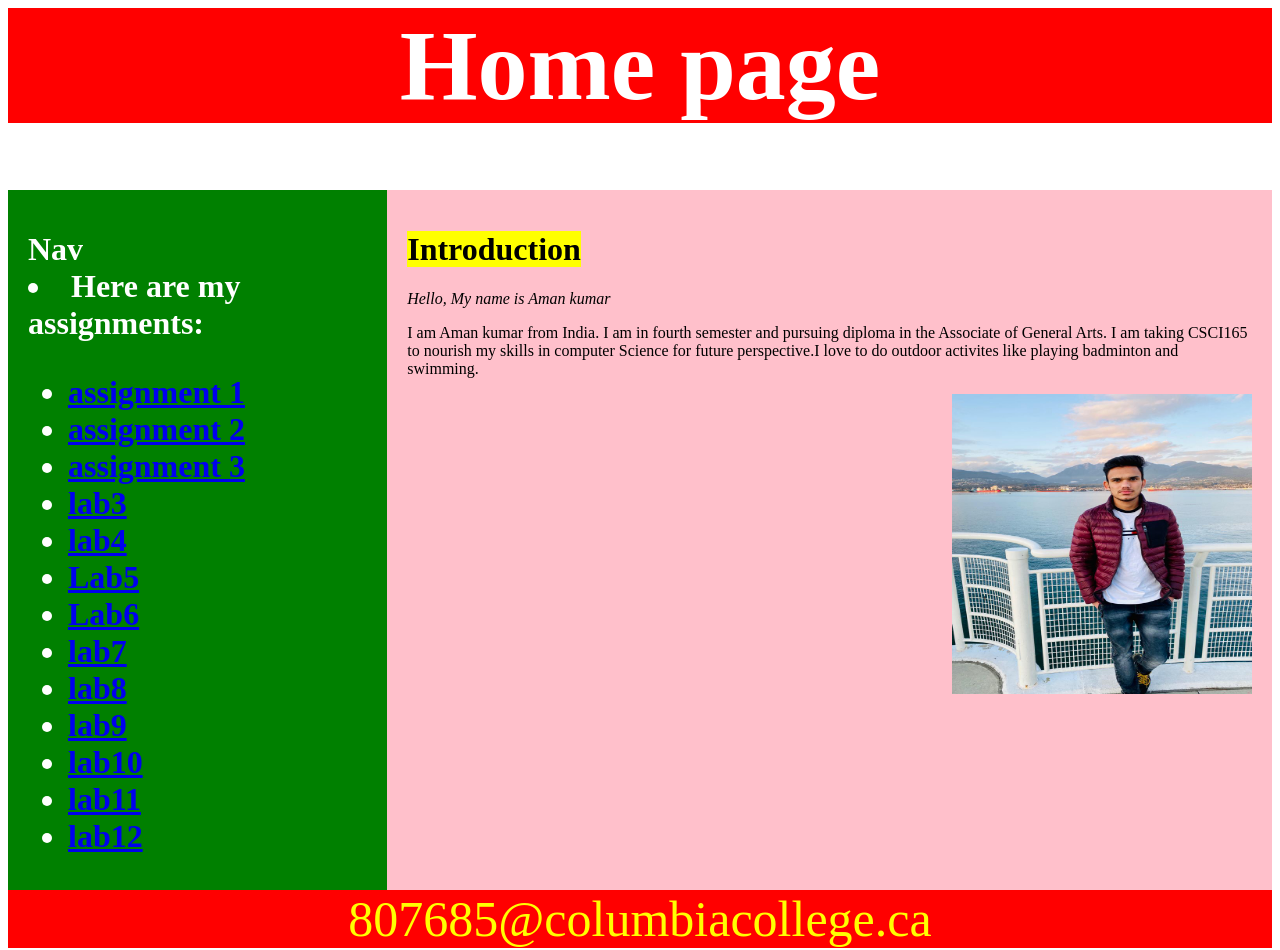
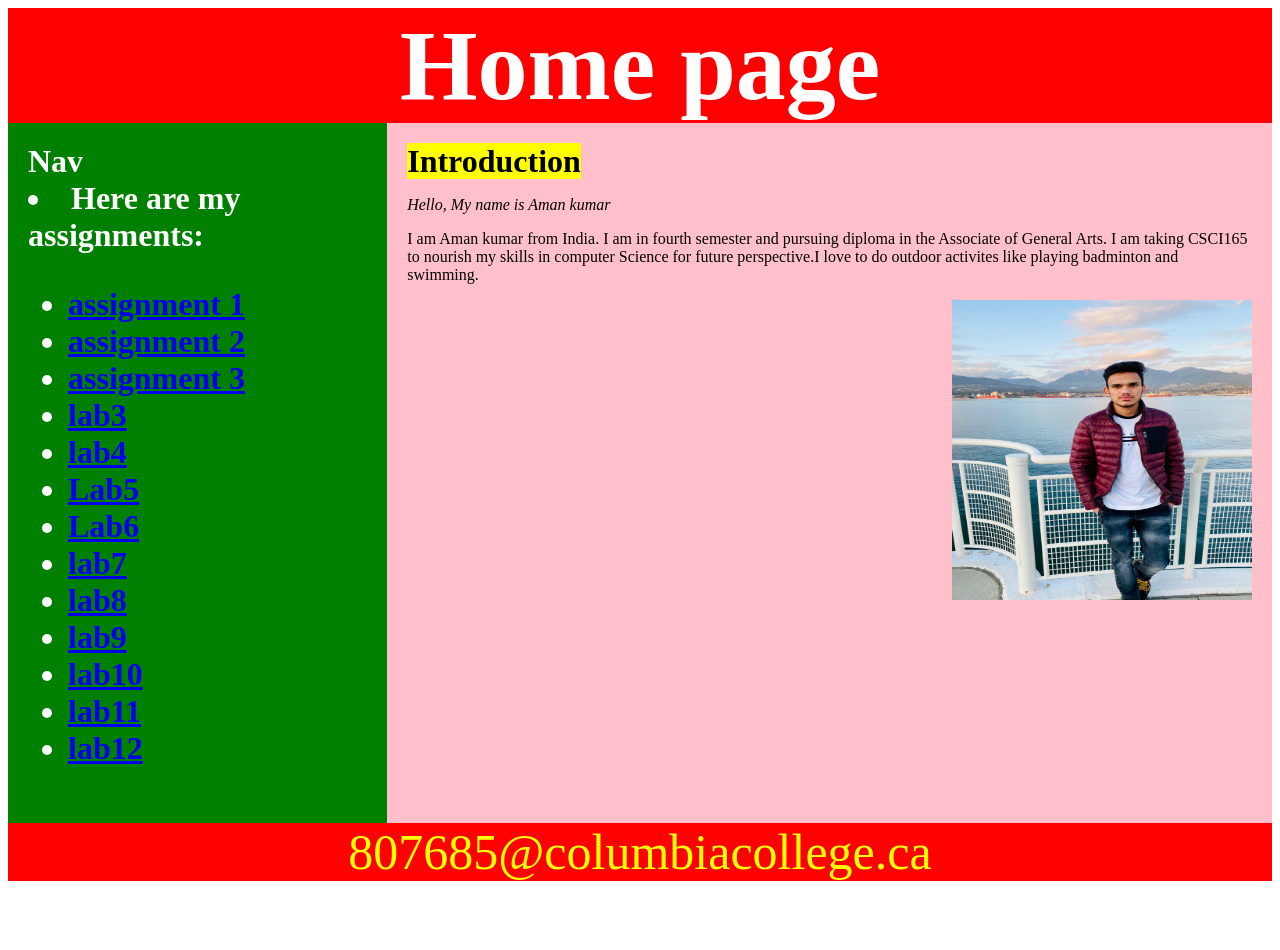
Before and after one commit to 807685/csci165, a plain HTML site: page index.html in a window 1280 px wide. After the commit the page ends 889 px from the top, so only its background shows below. Drawn offline with Linux system fonts and the light colour scheme.

Commit message:
..
fix mistakes

```diff
--- a/index.html
+++ b/index.html
@@ -18,8 +18,8 @@
   box-sizing: border-box;
 }
 
-hi{
-  margin=0px;
+h1{
+  margin:0px;
 }
 #section{
   background-color: pink;
```
